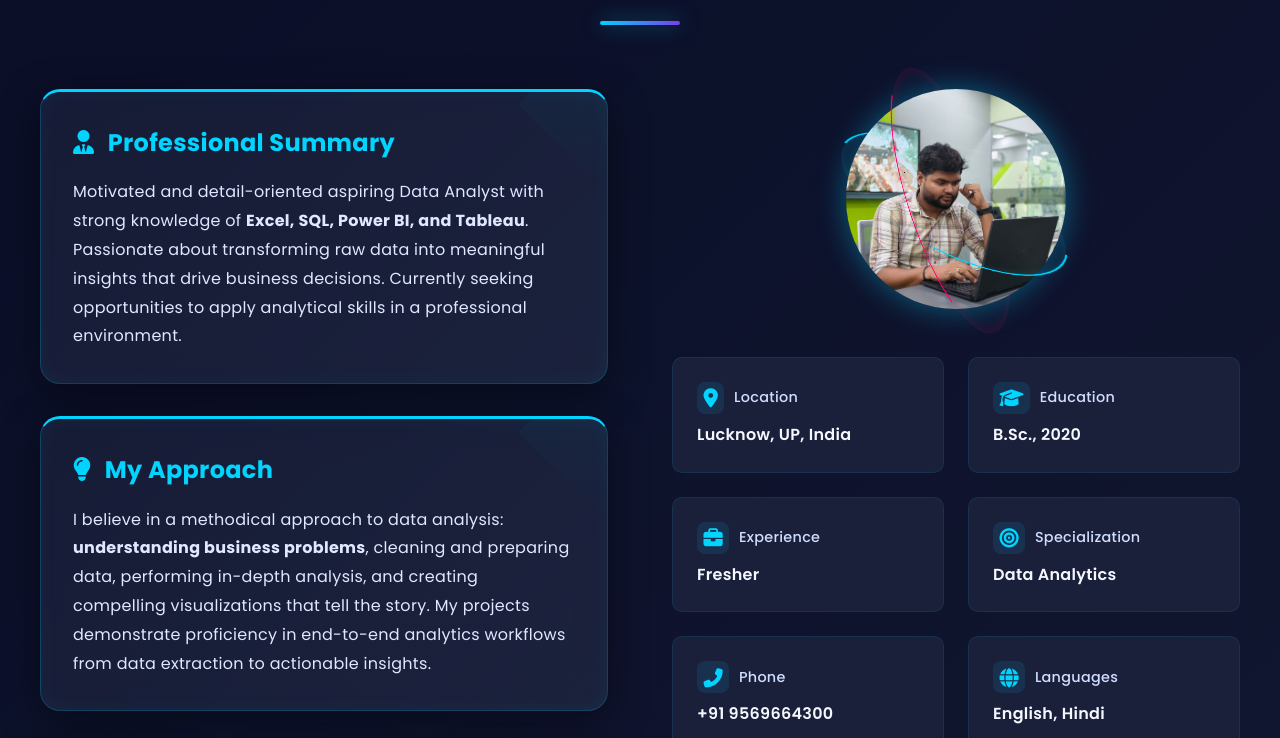
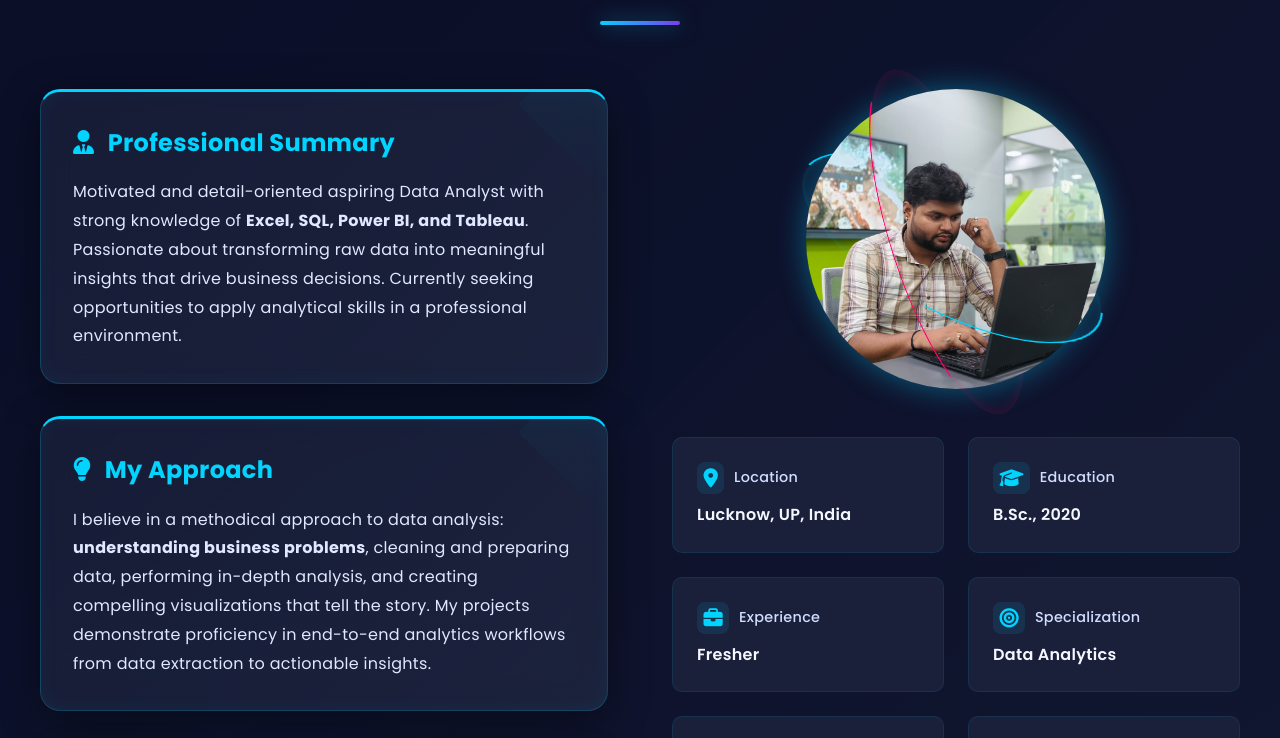
Before and after one commit to saurabhyadav900257-dot/Portfolio_Saurabh_Yadav.github.io, a plain HTML site: page index.html in a window 1280 px wide. Shown: the part 1076-1814 px from the top of the page. Drawn offline with nearby package versions, Linux system fonts and the light colour scheme.

Commit message:
Increased About section profile picture to medium size (300px)

```diff
--- a/css/style.css
+++ b/css/style.css
@@ -801,8 +801,8 @@ section {
 }
 
 .about-image {
-    width: 220px;
-    height: 220px;
+    width: 300px;
+    height: 300px;
     margin: 0 auto 3rem auto;
     position: relative;
     border-radius: 50%;
```
